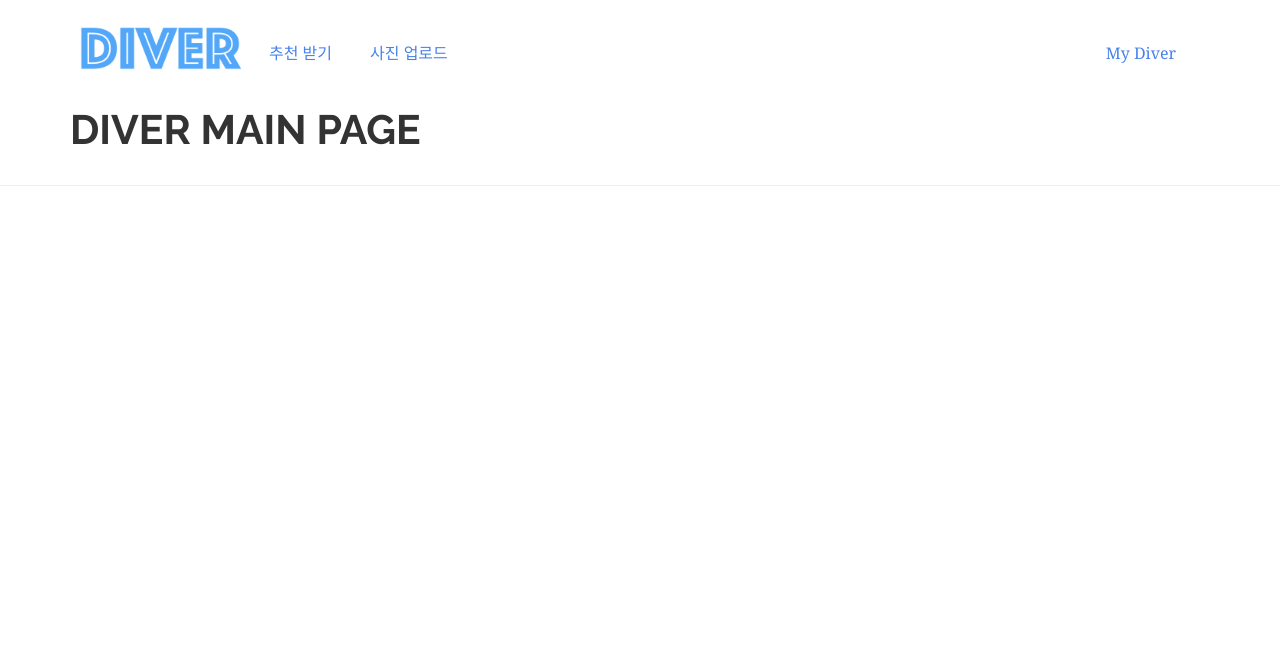
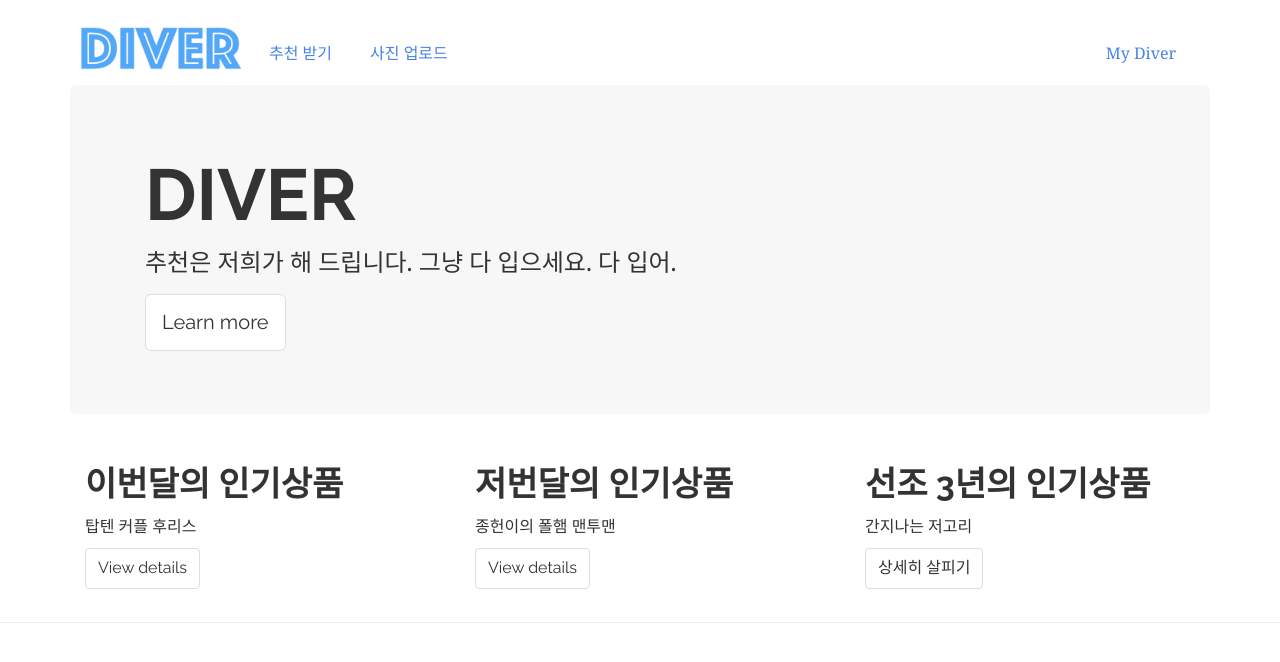
Before and after one commit to jh-jeong/diver, a Django app: page / in a window 1280 px wide. Shown: the top 662 px of the page. Run offline with Django 3.2, Linux system fonts and the light colour scheme; some libraries are stand-ins or nearby versions.

Commit message:
templates edited

```diff
--- a/diver/diver/templates/base.html
+++ b/diver/diver/templates/base.html
@@ -28,8 +28,10 @@
 
 <body>
   <div class="container">
-    <div class="navbar-header">
+    <div class="navbar-header" href=>
+      <a href="/">
       <img src="{% static 'images/logo.png' %}" alt="logo" class="logo">
+      </a>
     </div>
      <div class="navbar-collapse collapse" id="navbar-main">
         <ul class="nav navbar-nav">
--- a/diver/diver/templates/main.html
+++ b/diver/diver/templates/main.html
@@ -1,4 +1,35 @@
 {% extends 'base.html' %}
 {% block content %}
-<h1>DIVER MAIN PAGE</h1>
+<div class="jumbotron">
+  <div class="container">
+      <h1>DIVER</h1>
+
+      <p>추천은 저희가 해 드립니다. 그냥 다 입으세요. 다 입어.</p>
+      <p><a href="#" role="button" class="btn btn-default btn-lg">Learn more</a></p>
+    </div>
+</div>
+
+<div class="container">
+  <div class="row">
+    <div class="col-md-4">
+      <h2>이번달의 인기상품</h2>
+      <p>탑텐 커플 후리스</p>
+      <p><a href="#" role="button" class="btn btn-default">View details</a></p>
+    </div>
+
+    <div class="col-md-4">
+      <h2>저번달의 인기상품</h2>
+
+      <p>종헌이의 폴햄 맨투맨</p>
+      <p><a href="#" role="button" class="btn btn-default">View details</a></p>
+    </div>
+
+    <div class="col-md-4">
+      <h2>선조 3년의 인기상품</h2>
+
+      <p>간지나는 저고리</p>
+      <p><a href="#" role="button" class="btn btn-default">상세히 살피기</a></p>
+    </div>
+  </div>
+</div>
 {% endblock %}
```
Also changed, not shown: diver/diver/templates/upload.html (+10 -7 lines).
